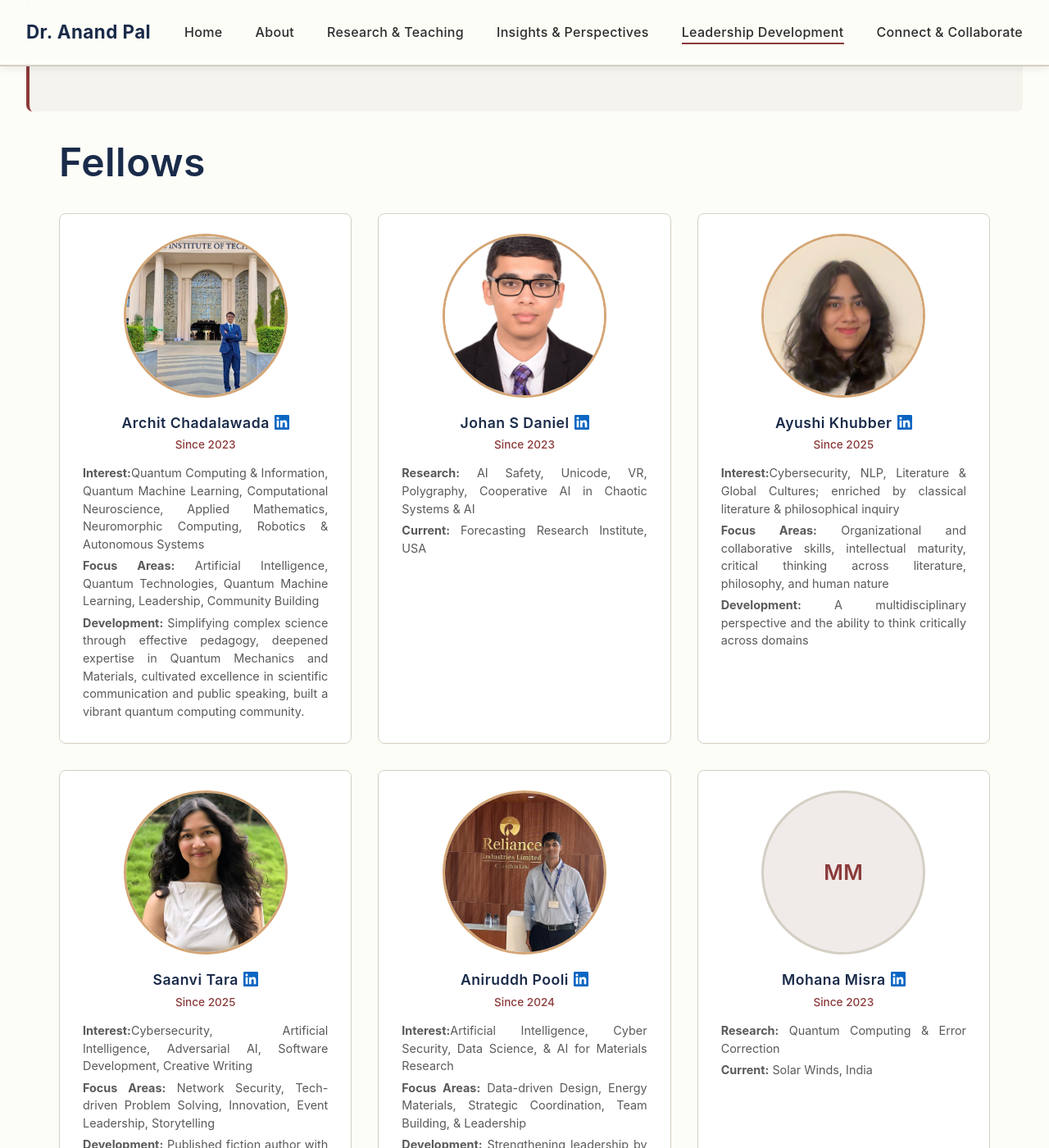
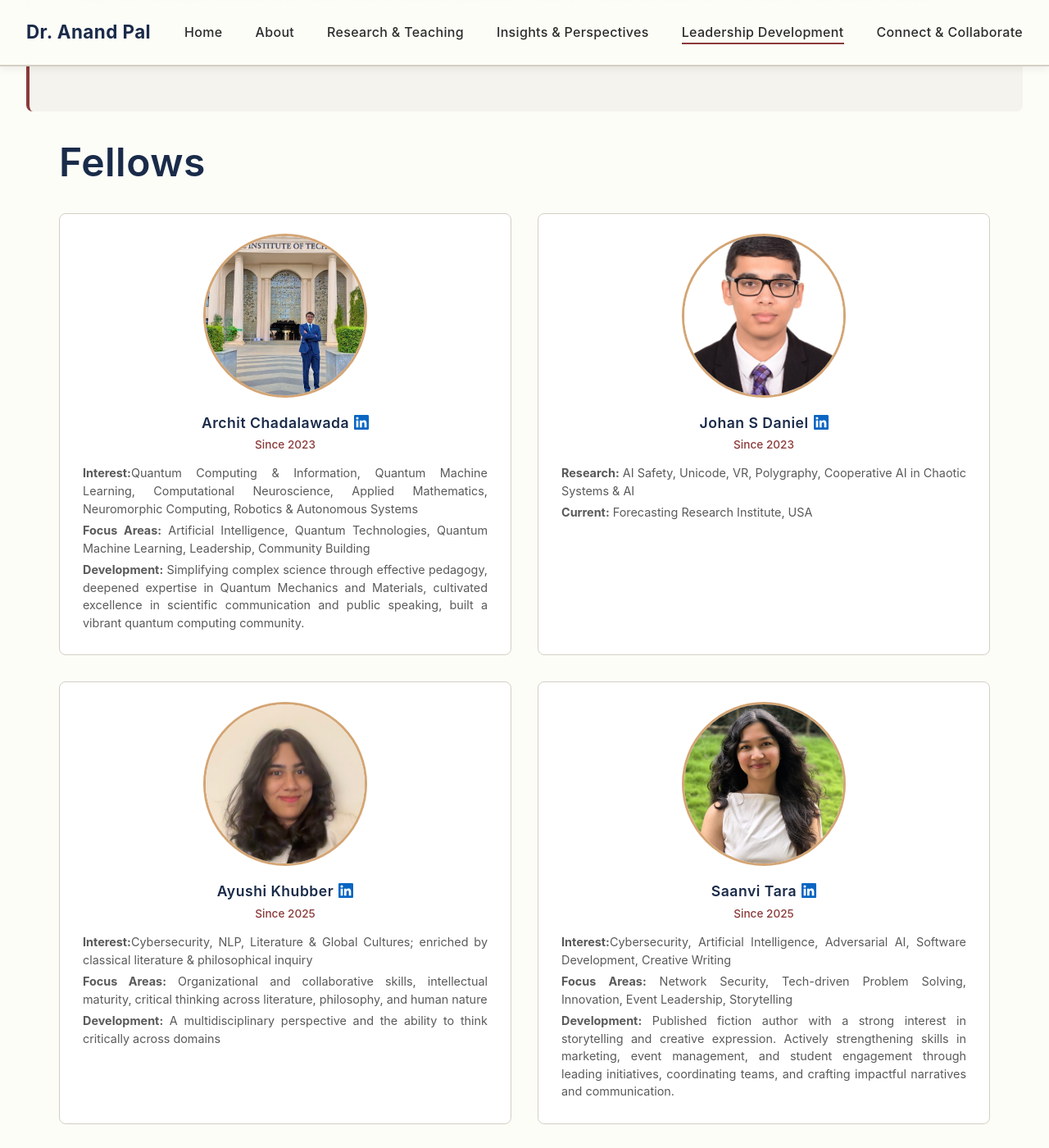
Before and after one commit to anandpal-in/anandpal-in.github.io, a Jekyll site: the page built from leadership-development/index.html, in a window 1280 px wide and 1400 px high, scrolled down 416 px. Shown: the whole window at 82% size. Built offline with Jekyll 4.4.1, drawn with Linux system fonts in a browser that asks for light colours.

Commit message:
mentee grid 480

```diff
--- a/assets/css/styles.css
+++ b/assets/css/styles.css
@@ -2683,7 +2683,7 @@
 
 .mentee-grid {
     display: grid;
-    grid-template-columns: repeat(auto-fill, minmax(320px, 1fr));
+    grid-template-columns: repeat(auto-fill, minmax(480px, 1fr));
     gap: var(--spacing-md);
 }
 
```
